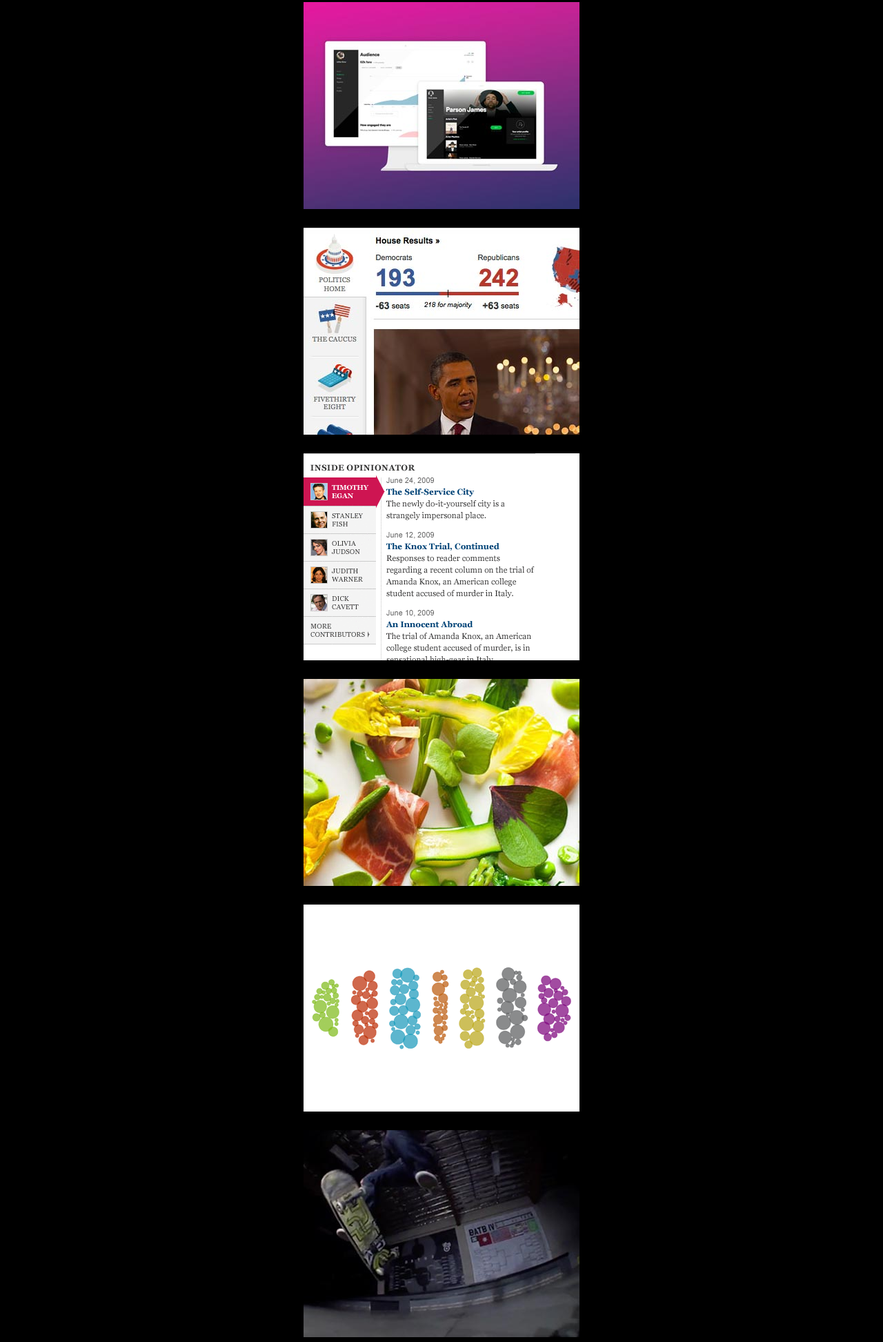
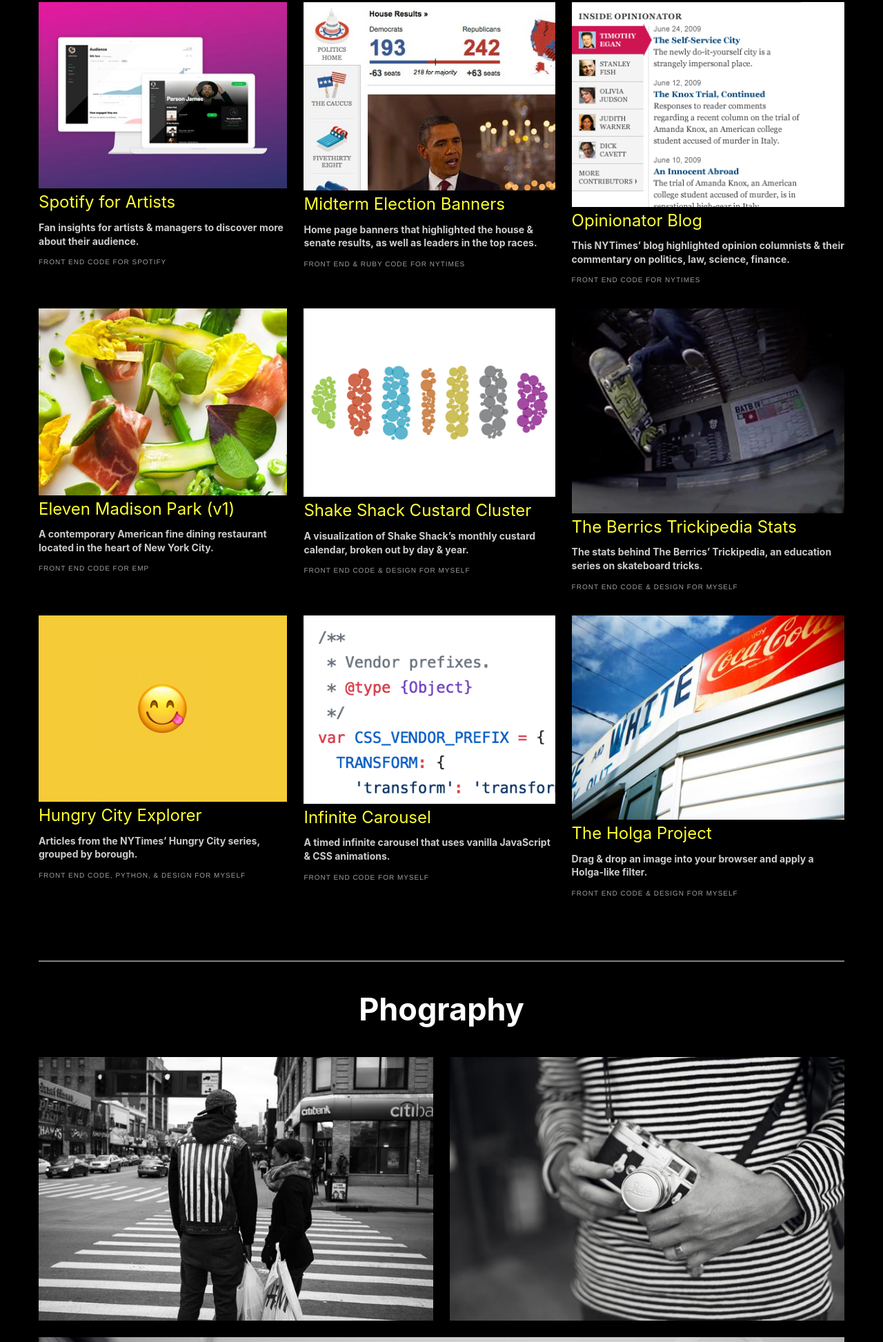
Before and after one commit to Cbazil/Rebuilding-jonchretien.com, a plain HTML site: page index.html in a window 1280 px wide. Shown: the part 752-2697 px from the top of the page at 69% size. Drawn offline with Linux system fonts and the light colour scheme.

Commit message:
Added body Margin, Gallery section and worked on its responsiveness

```diff
--- a/index.html
+++ b/index.html
@@ -3,7 +3,7 @@
 <head>
     <meta charset="utf-8" />
     <title>Rebuilding jonchretien.com</title>
-    <meta name="viewport" content="width=device-width, initial-scale=1">
+    <meta name="viewport" content="width=device-width, initial-scale=1.0">
     <link rel="stylesheet" type="text/css" media="screen" href="style.css" />
 </head>
 <body>
@@ -16,54 +16,93 @@
                 <h1>👋 Hello</h1>
                 <p id="psize">My name is Jon Chretien. I’m a <a href="#">NYC</a> based front end engineer currently working on web apps for artists at <a href="#">Spotify</a>. I previously built editorial & marketing projects at <a href="#">The New York Times</a>.</p>
             </section>
-            <br>
-            <hr width="95%" />
+            <!-- <br>
+            <hr width="95%" /> -->
         </header>
-
-        <main class"container">
+    </div>
+    <div class"container">
             <h2>Selected Works</h2>
             <section id="grid_Gal">
                 <!-- BOX ONE  -->
                 <div class="grid_item" id="box1">
                     <img src="img/SW01.jpg" alt="Pic1" />
-                    <p class=psize2></p>
+                    <p class="psize2"><a href="#">Spotify for Artists</a></p>
+                    <p class="psize3">Fan insights for artists & managers to discover more about their audience.</p>
+                    <p class="psize4">FRONT END CODE FOR SPOTIFY</p>
+
                 </div>
 
                 <div class="grid_item" id="box2">
                     <img src="img/SW02.jpg" alt="Pic2" />
-                    <p class="psize2"></p>
+                    <p class="psize2"><a href="#">Midterm Election Banners</a></p>
+                    <p class="psize3">Home page banners that highlighted the house & senate results, as well as leaders in the top races.</p>
+                    <p class="psize4">FRONT END & RUBY CODE FOR NYTIMES</p>
                 </div>
                 <div class="grid_item" id="box3">
                     <img src="img/SW03.gif" alt="Pic3" />
-                    <p class="psize2"></p>
+                    <p class="psize2"><a href="#">Opinionator Blog</a></p>
+                    <p class="psize3">This NYTimes’ blog highlighted opinion columnists & their commentary on politics, law, science, finance. </p>
+                    <p class="psize4">FRONT END CODE FOR NYTIMES</p>
                 </div>
                 <div class="grid_item" id="box4">
                     <img src="img/SW04.jpg" alt="Pic4" />
-                    <p class="psize2"></p>
+                    <p class="psize2"><a href="#">Eleven Madison Park (v1)</a></p>
+                    <p class="psize3">A contemporary American fine dining restaurant located in the heart of New York City.</p>
+                    <p class="psize4">FRONT END CODE FOR EMP</p>
                 </div>
                 <div class="grid_item" id="box5">
                     <img src="img/SW05.gif" alt="Pic5" />
-                    <p class="psize2"></p>
+                    <p class="psize2"><a href="#">Shake Shack Custard Cluster</a></p>
+                    <p class="psize3">A visualization of Shake Shack’s monthly custard calendar, broken out by day & year.</p>
+                    <p class="psize4">FRONT END CODE & DESIGN FOR MYSELF</p>
                 </div>
                 <div class="grid_item" id="box6">
                     <img src="img/SW06.jpg" alt="Pic6" />
-                    <p class="psize2"></p>
+                    <p class="psize2"><a href="#">The Berrics Trickipedia Stats</a></p>
+                    <p class="psize3">The stats behind The Berrics’ Trickipedia, an education series on skateboard tricks. </p>
+                    <p class="psize4">FRONT END CODE & DESIGN FOR MYSELF</p>
                 </div>
                 <div class="grid_item" id="box7">
                     <img src="img/SW07.gif" alt="Pic7" />
-                    <p class="psize2"></p>
+                    <p class="psize2"><a href="#">Hungry City Explorer</a></p>
+                    <p class="psize3"> Articles from the NYTimes’ Hungry City series, grouped by borough. </p>
+                    <p class="psize4">FRONT END CODE, PYTHON, & DESIGN FOR MYSELF</p>
                 </div>
                 <div class="grid_item" id="box8">
                     <img src="img/SW08.gif" alt="Pic8" />
-                    <p class="psize2"></p>
+                    <p class="psize2"><a href="#">Infinite Carousel</a></p>
+                    <p class="psize3">A timed infinite carousel that uses vanilla JavaScript & CSS animations.</p>
+                    <p class="psize4">FRONT END CODE FOR MYSELF</p>
                 </div>
-                <div class="grid_item" id="box9">
+                <div class="grid_item" id="box8">
                     <img src="img/SW09.jpg" alt="Pic9" />
-                    <p class="psize2"></p>
+                    <p class="psize2"><a href="#">The Holga Project</a></p>
+                    <p class="psize3"> Drag & drop an image into your browser and apply a Holga-like filter.</p>
+                    <p class="psize4">FRONT END CODE & DESIGN FOR MYSELF</p>
                 </div>
-             </section>
-        </main>
+                    <br>
+                    <br>
+            </section>
+             <!-- Photo Gallery -->
+            <h2>Phography</h2>
+           <section id="photo_Gal">
+                    <img class="gal_imgs" id="pic1" src="img/PG1.jpg" alt="">
+                    <img  class="gal_imgs" id="pic2" src="img/PG2.jpg" alt="">
+                    <img class="gal_imgs" id="pic3" src="img/PG3.jpg" alt="">
+                    <img class="gal_imgs" id="pic4"  src="img/PG4.jpg" alt="">
+                    <img class="gal_imgs" id="pic5" src="img/PG5.jpg" alt="">
+                    <br>
+                    <br>
+            </section>
+
+            <section id="mus_Gal">
+                    <img src="" alt="">
+                    <img src="" alt="">
+                    <img src="" alt="">
+                    <img src="" alt="">
+            </section>
     </div>
+
 
 </body>
 </html>
--- a/style.css
+++ b/style.css
@@ -1,5 +1,5 @@
 html {
-    width: 100%;
+    -webkit-font-smoothing: antialiased;
 }
 body {
     background-color: black;
@@ -9,6 +9,8 @@
     font-size: 20px;
     line-height: 1.4;
     padding: 40;
+    display: block;
+    margin: 56px;
 }
 .container {
     margin: 0 auto;
@@ -19,8 +21,10 @@
 #header_sec {
     text-align: center;
     padding-top: 60px;
+    border-bottom: 2px solid grey;
 }
-@media (min-width: 480px){
+
+@media only screen and (min-width: 480px){
     #header_sec {
         margin-bottom: 60px;
         padding-bottom: 60px;
@@ -36,11 +40,8 @@
     font-size: 45px;
     font-weight: bold;
     color: white;
+}
 
-}
-h1 {
-
-}
 #psize {
     font-size: 24px;
     text-align: center;
@@ -48,8 +49,27 @@
     padding-left: 50px;
     padding-right: 50px;
 }
+.psize2 {
+    margin-top: -4px;
+    font-size: 24px;
+    margin-bottom: -4px;
+}
+.psize3 {
+    font-size: 14px;
+    font-weight: bold;
+
+}
+.psize4 {
+    color: #9e9e9e;
+    font-family: Helvetica Neue,Helvetica,Arial,sans-serif;
+    font-size: 10px;
+    font-weight: 500;
+    letter-spacing: 1px;
+    text-transform: uppercase;
+
+}
 /* size if greater then 480 Table and laptop view */
-@media (min-width: 480px){
+@media only screen and (min-width: 480px){
     #psize {
         font-size: 35px;
     }
@@ -59,28 +79,68 @@
     color: #ff3;
 }
 /* Gallery Container */
-#grid_gal {
+#grid_Gal {
     display: grid;
-    grid-template-columns: auto auto auto;
+    grid-gap: 24px;
+    grid-template-columns: auto;
+    border-bottom: 2px solid gray;
 }
-/* @media (min-width: 480px){
-    #grid_gal {
+@media only screen and (min-width: 480px){
+    #grid_Gal {
         display: grid;
         grid-template-columns: auto auto;
     }
 }
-@media (min-width: 900px){
-    #grid_gal {
+@media only screen  and (min-width: 900px){
+    #grid_Gal {
         display: grid;
         grid-template-columns: auto auto auto;
 
     }
-} */
+}
 .grid_item {
 
-    text-align: center;
-    color: whitesmoke;
+    text-align: left;
+    color: #ccc;
 }
 #box1 #box2 #box3 #box4 #box5 #box6 #box7 #box8 #box9 {
-    width: 300px;
+    width: auto;
 }
+.gal_imgs {
+    padding: 0;
+    margin: 0;
+}
+img {
+    width: 100%;
+}
+#pic1 {
+    grid-area: left1;
+}
+#pic2 {
+    grid-area: right1;
+}
+#pic3 {
+    grid-area: main;
+}
+#pic4 {
+    grid-area: left2;
+}
+#pic5 {
+    grid-area: right2;
+}
+#photo_Gal {
+    display: block;
+    border-bottom: 2px solid gray;
+    grid-gap: 24px;
+    grid-template-columns: auto;
+}
+
+@media only screen and (min-width: 480px){
+    #photo_Gal {
+        display: grid;
+        /* grid-gap: 24px; */
+        grid-template-areas: 'left1 right1'
+                            'main main'
+                            'left2 right2';
+    }
+}
```
